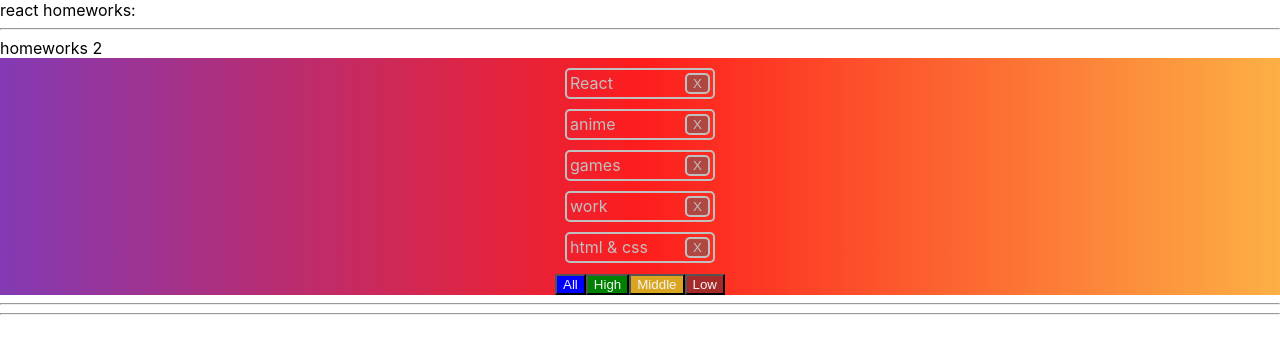
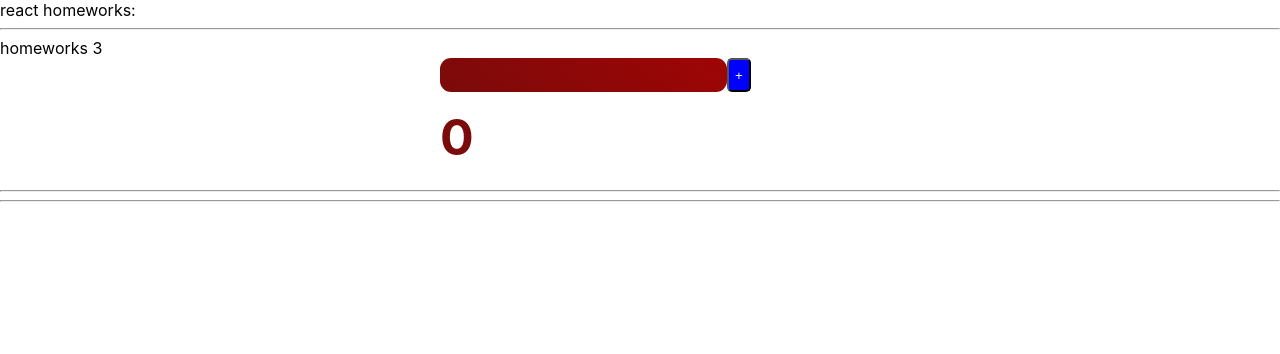
Before and after one commit to Svyat-1418/homeworks-by-ignat, a React (Create React App) app: page / in a window 1280 px wide. Shown: the top 354 px of the page. Built offline with nearby package versions, Linux system fonts and the light colour scheme.

Commit message:
HW3 is done

```diff
--- a/package.json
+++ b/package.json
@@ -10,10 +10,12 @@
     "@types/node": "^16.7.13",
     "@types/react": "^17.0.20",
     "@types/react-dom": "^17.0.9",
+    "@types/uuid": "^8.3.4",
     "react": "^17.0.2",
     "react-dom": "^17.0.2",
     "react-scripts": "5.0.0",
     "typescript": "^4.4.2",
+    "uuid": "^8.3.2",
     "web-vitals": "^2.1.0"
   },
   "scripts": {
--- a/src/p1-main/m1-ui/u1-app/App.tsx
+++ b/src/p1-main/m1-ui/u1-app/App.tsx
@@ -2,14 +2,15 @@ import React from 'react'
 import s from './App.module.css'
 import HW1 from '../../../p2-homeworks/h1/HW1'
 import HW2 from '../../../p2-homeworks/h2/HW2'
+import HW3 from '../../../p2-homeworks/h3/HW3'
 
 function App() {
     return (
         <div className={s.App}>
             <div>react homeworks:</div>
             {/*<HW1/>*/}
-            <HW2/>
-            {/*<HW3/>*/}
+            {/*<HW2/>*/}
+            <HW3/>
             {/*<HW4/>*/}
             {/*<HW5/>*/}
 
--- a/src/p2-homeworks/h3/Greeting.module.css
+++ b/src/p2-homeworks/h3/Greeting.module.css
@@ -1,7 +1,46 @@
-.someClass {
-
+.container {
+    margin: 0 auto;
+    width: 400px;
+    display: flex;
 }
-
+.content {
+    //align-items: flex-end;
+}
+.addItem {
+    margin: 0 auto;
+    width: 300px;
+    display: flex;
+}
+.textField {
+    border: none;
+    background: linear-gradient(35deg, #7b0a0a, #a00505);
+    font-size: 1rem;
+    color: white;
+    padding: 0.5rem 2.5rem;
+    border-radius: 11px;
+    outline: none;
+}
+.btn {
+    display: flex;
+    justify-content: center;
+    align-items: center;
+    border-radius: 5px;
+    color: whitesmoke;
+    background: blue;
+}
+.countUsers {
+    padding: 15px 0;
+    color: #7b0a0a;
+    font-size: 50px;
+    font-weight: bolder;
+}
 .error {
+    font-size: 20px;
+    font-weight: bolder;
+    background: #ff0f6a;
+    color: whitesmoke;
+    margin-top: 10px;
     border: 1px solid red;
+    border-radius: 10px;
+    padding: 10px;
 }
--- a/src/p2-homeworks/h3/Greeting.tsx
+++ b/src/p2-homeworks/h3/Greeting.tsx
@@ -1,26 +1,35 @@
-import React from 'react'
+import React, {ChangeEvent, KeyboardEvent} from 'react'
 import s from './Greeting.module.css'
 
 type GreetingPropsType = {
-    name: any // need to fix any
-    setNameCallback: any // need to fix any
-    addUser: any // need to fix any
-    error: any // need to fix any
-    totalUsers: any // need to fix any
+    name: string // need to fix any
+    onKeyPressHandler: (e: KeyboardEvent<HTMLInputElement>) => void
+    setNameCallback: (e: ChangeEvent<HTMLInputElement>) => void // need to fix any
+    addUser: () => void // need to fix any
+    error: string | null // need to fix any
+    totalUsers: number // need to fix any
 }
 
 // презентационная компонента (для верстальщика)
 const Greeting: React.FC<GreetingPropsType> = (
-    {name, setNameCallback, addUser, error, totalUsers} // деструктуризация пропсов
+    {name, onKeyPressHandler, setNameCallback, addUser, error, totalUsers} // деструктуризация пропсов
 ) => {
     const inputClass = s.error // need to fix with (?:)
 
     return (
-        <div>
-            <input value={name} onChange={setNameCallback} className={inputClass}/>
-            <span>{error}</span>
-            <button onClick={addUser}>add</button>
-            <span>{totalUsers}</span>
+        <div className={s.container}>
+            <div className={s.content}>
+                <div className={s.addItem}>
+                    <input value={name}
+                           onChange={setNameCallback}
+                           onKeyPress={onKeyPressHandler}
+                           className={s.textField}
+                    />
+                    <button className={s.btn} onClick={addUser}>+</button>
+                </div>
+                <div className={s.countUsers}>{totalUsers}</div>
+                {error && <div className={s.error}>{error}</div>}
+            </div>
         </div>
     )
 }
--- a/src/p2-homeworks/h3/GreetingContainer.tsx
+++ b/src/p2-homeworks/h3/GreetingContainer.tsx
@@ -1,9 +1,10 @@
-import React, {useState} from 'react'
+import React, {ChangeEvent, KeyboardEvent, useState} from 'react'
 import Greeting from './Greeting'
+import {UserType} from "./HW3";
 
 type GreetingContainerPropsType = {
-    users: any // need to fix any
-    addUserCallback: any // need to fix any
+    users: Array<UserType> // need to fix any
+    addUserCallback: (name: string) => void // need to fix any
 }
 
 // более простой и понятный для новичков
@@ -12,21 +13,39 @@ type GreetingContainerPropsType = {
 // более современный и удобный для про :)
 // уровень локальной логики
 const GreetingContainer: React.FC<GreetingContainerPropsType> = ({users, addUserCallback}) => { // деструктуризация пропсов
-    const [name, setName] = useState<any>('') // need to fix any
-    const [error, setError] = useState<any>('') // need to fix any
+    const [name, setName] = useState<string>('') // need to fix any
+    const [error, setError] = useState<string | null>(null) // need to fix any
 
-    const setNameCallback = (e: any) => { // need to fix any
-        setName('') // need to fix
+    const onKeyPressHandler = (e: KeyboardEvent<HTMLInputElement>) => {
+        if (error !== null) {
+            setError(null)
+            addUser()
+        }
+        if (e.key === "Enter") {
+            addUser()
+        }
+    }
+
+    const setNameCallback = (e: ChangeEvent<HTMLInputElement>) => { // need to fix any
+        setName(e.currentTarget.value) // need to fix
     }
     const addUser = () => {
-        alert(`Hello  !`) // need to fix
+        if (name.trim() !== "") {
+            addUserCallback(name.trim())
+            alert(`Hello ${name.trim()} !`)
+            setName("")
+        } else {
+            setError("You trying to add an empty text")
+        }
+        // need to fix
     }
 
-    const totalUsers = 0 // need to fix
+    const totalUsers = users.length // need to fix
 
     return (
         <Greeting
             name={name}
+            onKeyPressHandler={onKeyPressHandler}
             setNameCallback={setNameCallback}
             addUser={addUser}
             error={error}
--- a/src/p2-homeworks/h3/HW3.tsx
+++ b/src/p2-homeworks/h3/HW3.tsx
@@ -1,18 +1,20 @@
 import React, {useState} from 'react'
 import GreetingContainer from './GreetingContainer'
+import {v1} from "uuid";
 
 // types
 export type UserType = {
-    _id: any // need to fix any
-    name: any // need to fix any
+    _id: string // need to fix any
+    name: string // need to fix any
 }
 
 // уровень работы с глобальными данными
 function HW3() {
-    const [users, setUsers] = useState<any>([]) // need to fix any
+    const [users, setUsers] = useState<Array<UserType>>([]) // need to fix any
 
-    const addUserCallback = (name: any) => { // need to fix any
-        setUsers([]) // need to fix
+    const addUserCallback = (name: string) => { // need to fix any
+
+        setUsers([{_id: v1(), name}, ...users]) // need to fix
     }
 
     return (
```
Also changed, not shown: 1 other file (tests, documents, lock files or other folders).
